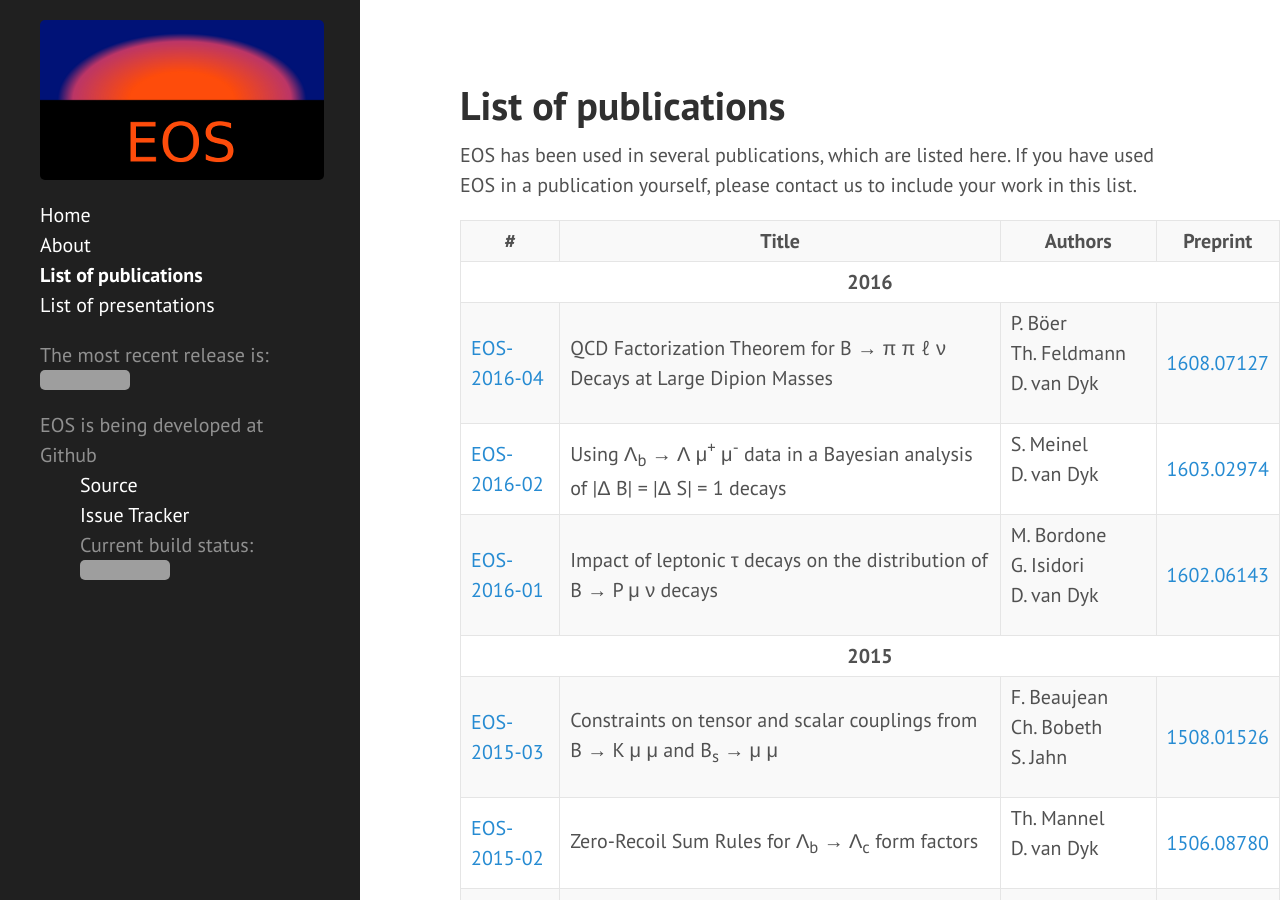
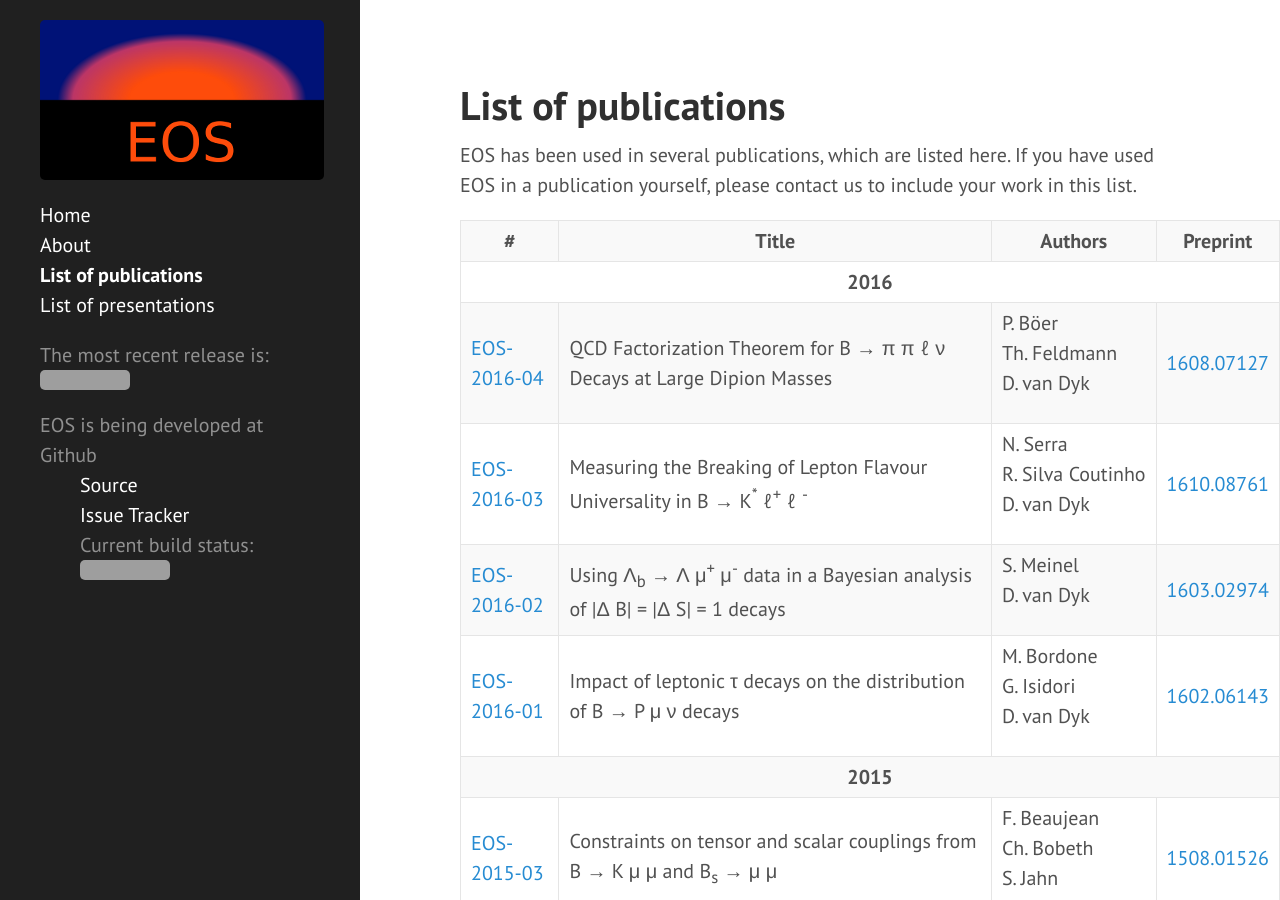
Before and after one commit to eos/eos.github.io, a Jekyll site: the page built from publications.html, in a window 1280 px wide and 900 px high. Built offline with Jekyll 4.4.1, drawn with Linux system fonts in a browser that asks for light colours; grey boxes are pictures that could not be loaded.

Commit message:
Add EOS-2016-03 to list of publications

```diff
--- a/_data/publications.yml
+++ b/_data/publications.yml
@@ -4,6 +4,10 @@
         title:   'QCD Factorization Theorem for B &#8594; &pi; &pi; &ell; &nu; Decays at Large Dipion Masses'
         authors: [ 'P.&nbsp;B&ouml;er', 'Th.&nbsp;Feldmann', 'D.&nbsp;van&nbsp;Dyk' ]
         arxiv:   '1608.07127'
+      - id:      '03'
+        title:   'Measuring the Breaking of Lepton Flavour Universality in B &#8594; K<sup>*</sup> &ell;<sup>+</sup> &ell; <sup>-</sup>'
+        authors: [ 'N.&nbsp;Serra', 'R.&nbsp;Silva&nbsp;Coutinho', 'D.&nbsp;van&nbsp;Dyk' ]
+        arxiv:   '1610.08761'
       - id:      '02'
         title:   'Using &Lambda;<sub>b</sub> &#8594; &Lambda; &mu;<sup>+</sup> &mu;<sup>-</sup> data in a Bayesian analysis of |&Delta; B| = |&Delta; S| = 1 decays'
         authors: [ 'S.&nbsp;Meinel', 'D.&nbsp;van&nbsp;Dyk' ]
```
